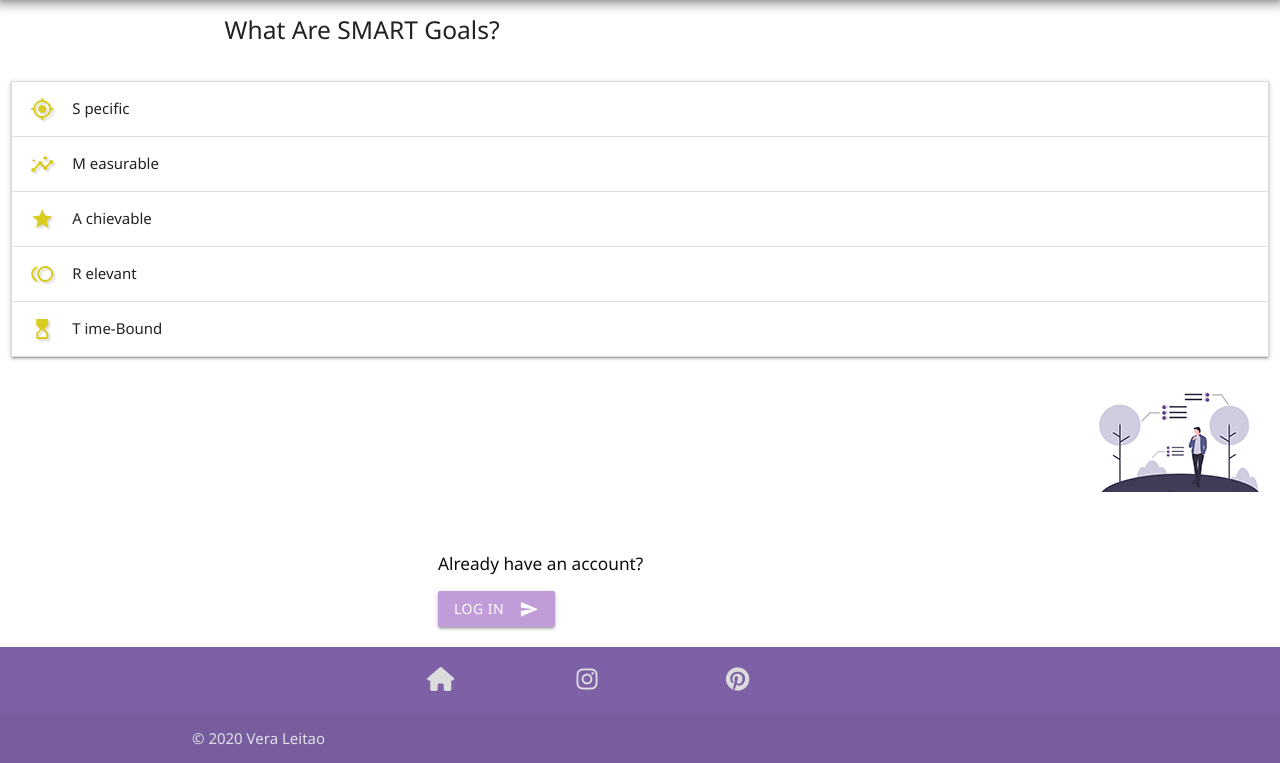
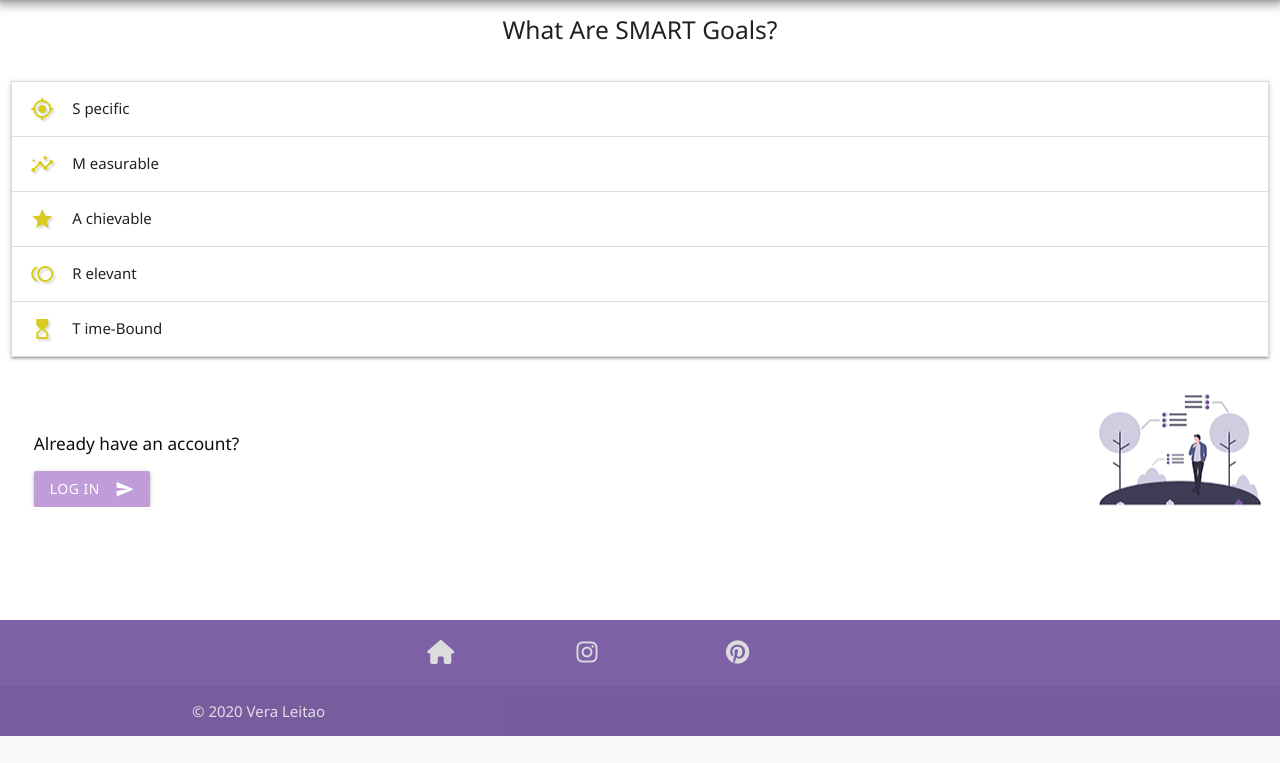
Before and after one commit to veraleitaodev/getGoals, a Flask app: page /how_to in a window 1280 px wide. Shown: the part 64-827 px from the top of the page. After the commit the page ends 800 px from the top, so only its background shows below. Run offline with Flask 2, Linux system fonts and the light colour scheme; some libraries are stand-ins or nearby versions; some web fonts are replaced.

Commit message:
updated layout

```diff
--- a/templates/how-to.html
+++ b/templates/how-to.html
@@ -1,6 +1,6 @@
 {% extends "base.html" %} {% block content %}
 <div class="row">
-  <div class="col s12 m8 offset-m2">
+  <div class="col s12 m8 offset-m2 center">
     <h5>What Are SMART Goals?</h5>
   </div>
 </div>
@@ -61,10 +61,7 @@
 </div>
 <div class="row image-how-to">
   <div class="col"></div>
-</div>
-{% if not session.user %}
-<div class="row">
-  <div class="col s4 offset-s4">
+  <div class="col s4 left">
     <h6 class="home-text">Already have an account?</h6>
     <a
       href="{{ url_for('login')}}"
@@ -75,6 +72,8 @@
     </a>
   </div>
 </div>
+{% if not session.user %}
+
 {% endif %}
 
 {% endblock %}
```
